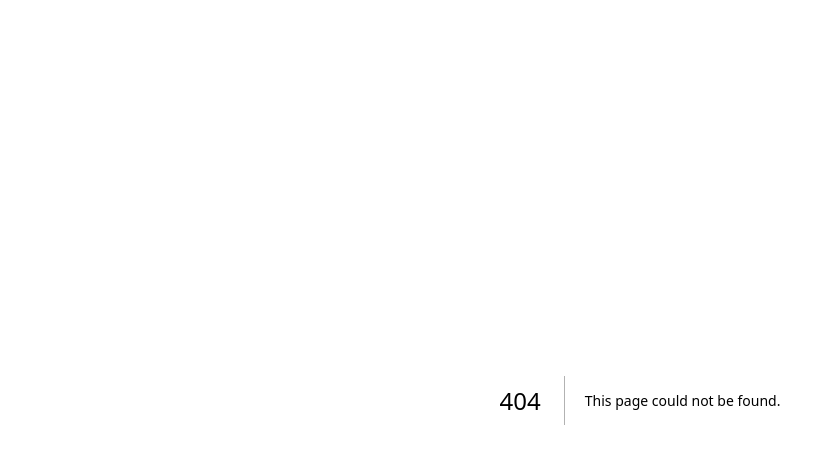
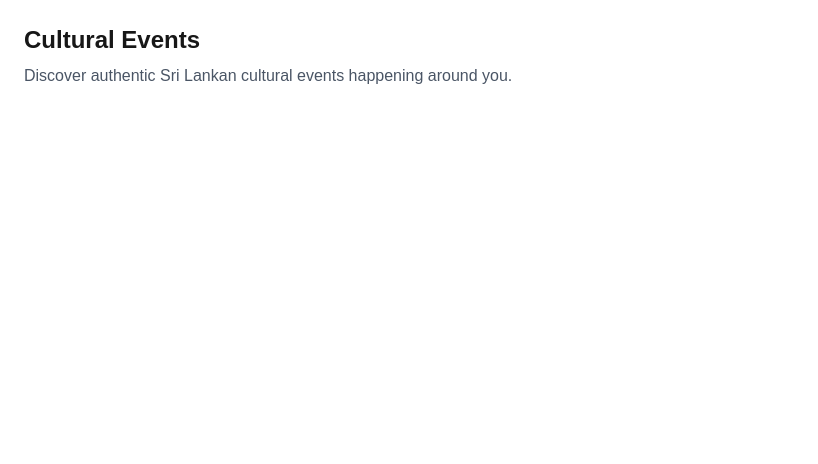
Before and after one commit to MatheeshaB2004/Ayubowan-Connect, a Next.js app in the folder frontend/: page /events in a window 1280 px wide. Before the commit this address had no page. Shown: the top 464 px of the page, without its empty margins (0-818 px from the left). Built offline with nearby package versions, Linux system fonts and the light colour scheme.

Commit message:
feature(events): add events listing page layout

```diff
--- /dev/null
+++ b/frontend/app/events/page.tsx
@@ -0,0 +1,10 @@
+export default function EventsPage() {
+    return (
+        <main className = "p-6">
+            <h1 className = "text-2xl font-bold">Cultural Events</h1>
+            <p className = "mt-2 text-gray-600">
+                Discover authentic Sri Lankan cultural events happening around you.
+            </p>
+        </main>
+    );
+}
```
